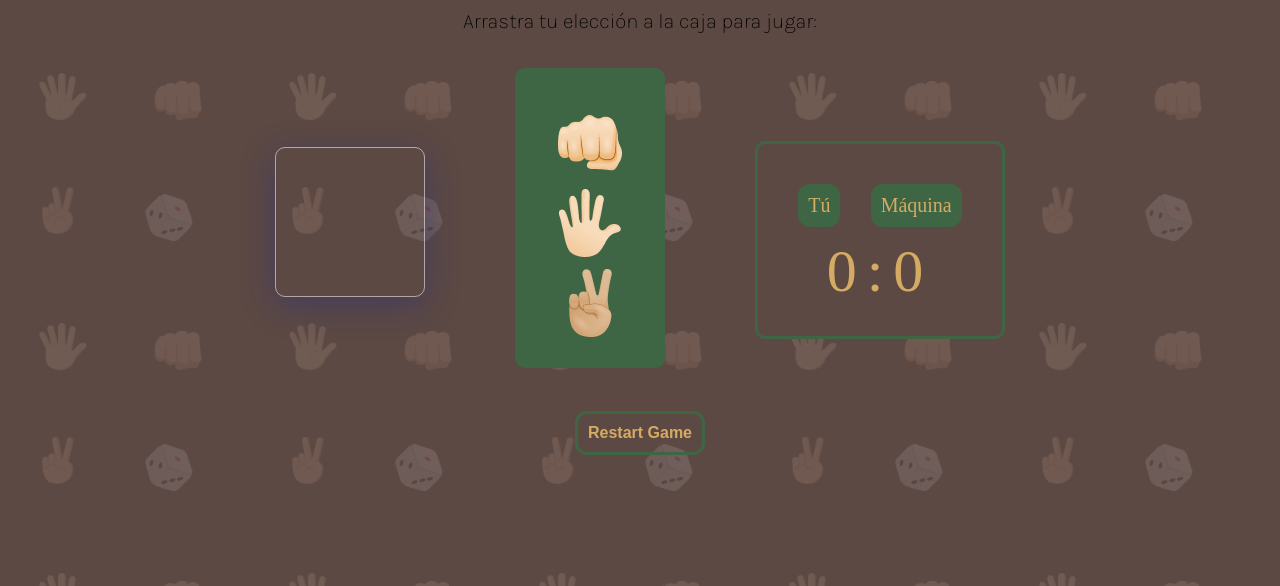
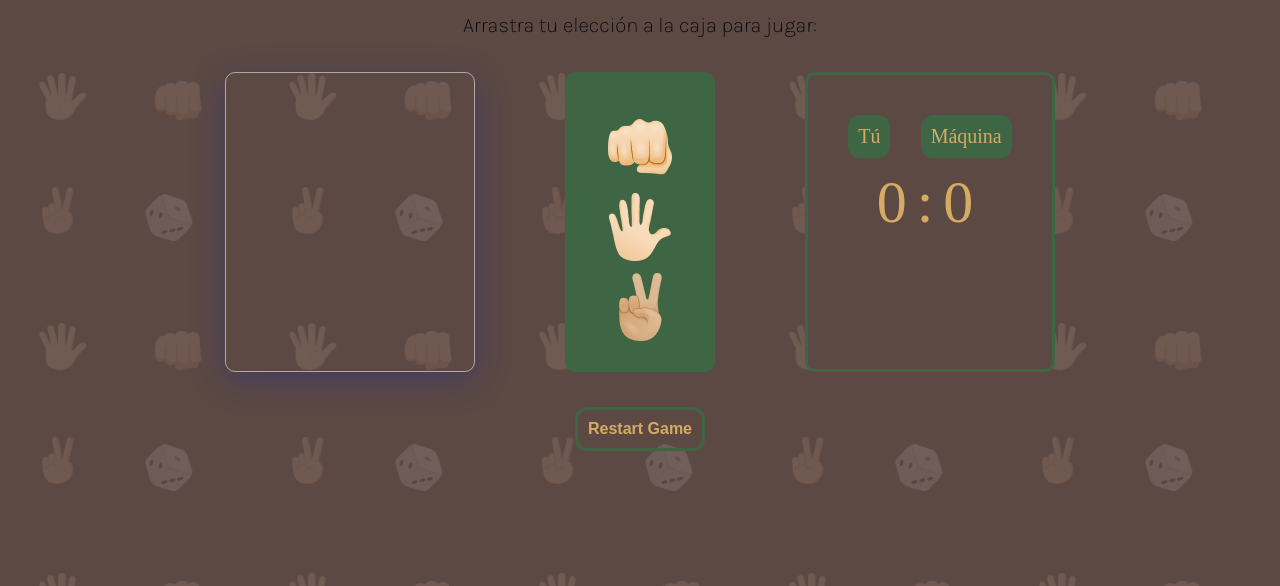
Before and after one commit to SaraiTC/piedra-papel-tijeras, a plain HTML site: page index.html in a window 1280 px wide. Shown: the part 214-800 px from the top of the page. Drawn offline with Linux system fonts and the light colour scheme.

Commit message:
cambios de estilo

```diff
--- a/css/styles.css
+++ b/css/styles.css
@@ -43,8 +43,8 @@
   border-radius: 10px;
   border: 1px solid rgba(255, 255, 255, 0.521);
   background-color: transparent;
-  width: 150px;
-  height: 150px;
+  width: 250px;
+  height: 300px;
   border-radius: 10px;
   align-self: center;
 }
@@ -90,7 +90,6 @@
 
   /* ------------------------------Score board */
 .score-board{
-    margin: 10% auto 5%;
     text-align: center;
     color: var(--text-color);
     border: 3px solid var(--box-color);
--- a/index.html
+++ b/index.html
@@ -45,6 +45,6 @@
     <div class="modal">
       <div id="result" class="modal-content"></div>
     </div>
-    <script src="/js/script.js" defer></script>
+    <script src="/js/script.js"></script>
   </body>
 </html>
```
